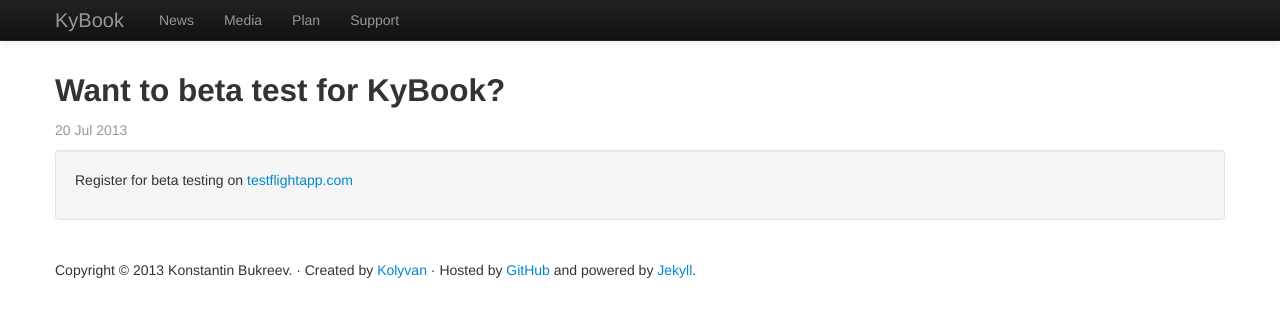
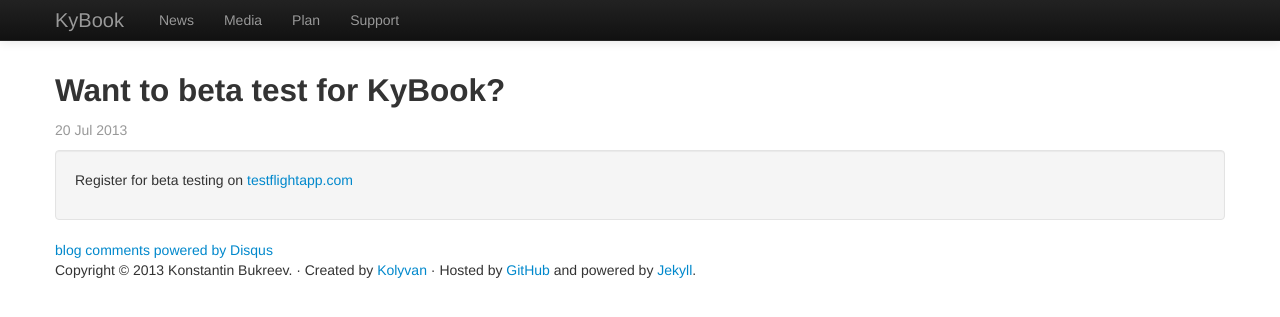
Before and after one commit to kolyvan/kolyvan.github.com, a Jekyll site: the page built from kybook/news/_posts/2013-07-20-betatest.md, in a window 1280 px wide. Shown: the top 317 px of the page. Built offline with Jekyll 4.4.1, drawn with Linux system fonts in a browser that asks for light colours; comment, search, counter and statistics services are not loaded; some of the changed lines change nothing that is shown.

Commit message:
add discuss to kybook posts

```diff
--- a/_layouts/kybook_post.html
+++ b/_layouts/kybook_post.html
@@ -8,9 +8,36 @@
 {{ content }}
 </div>
 
+<script type="text/javascript" charset="utf-8">
+  var disqus_url = "http://kolyvan.com/{{page.url}}";
+</script>
+
+<div id="disqus_thread">
+</div>
+
+<script type="text/javascript" src="http://disqus.com/forums/kolyvan/embed.js">
+</script>
+
+<noscript>Please enable JavaScript to view the <a href="http://disqus.com/?ref_noscript">comments powered by Disqus.</a></noscript>
+
+<a href="http://disqus.com" class="dsq-brlink">blog comments powered by <span class="logo-disqus">Disqus</span></a>
+
+
 <!--
-<script type="text/javascript" charset="utf-8">
-  var disqus_url = "http://kolyvan.github.com/{{page.url}}";
-</script>
-<div id="disqus_thread"></div><script type="text/javascript" src="http://disqus.com/forums/kolyvan/embed.js"></script><noscript><a href="http://kolyvan.disqus.com/?url=ref">View the discussion thread.</a></noscript><a href="http://disqus.com" class="dsq-brlink">blog comments powered by <span class="logo-disqus">Disqus</span></a>
+    <div id="disqus_thread"></div>
+    <script type="text/javascript">
+        /* * * CONFIGURATION VARIABLES: EDIT BEFORE PASTING INTO YOUR WEBPAGE * * */
+        var disqus_shortname = 'kolyvan'; // required: replace example with your forum shortname
+
+        /* * * DON'T EDIT BELOW THIS LINE * * */
+        (function() {
+            var dsq = document.createElement('script'); dsq.type = 'text/javascript'; dsq.async = true;
+            dsq.src = '//' + disqus_shortname + '.disqus.com/embed.js';
+            (document.getElementsByTagName('head')[0] || document.getElementsByTagName('body')[0]).appendChild(dsq);
+        })();
+
+    </script>
+    <noscript>Please enable JavaScript to view the <a href="http://disqus.com/?ref_noscript">comments powered by Disqus.</a></noscript>
+    <a href="http://disqus.com" class="dsq-brlink">comments powered by <span class="logo-disqus">Disqus</span></a>
+
 -->
```
